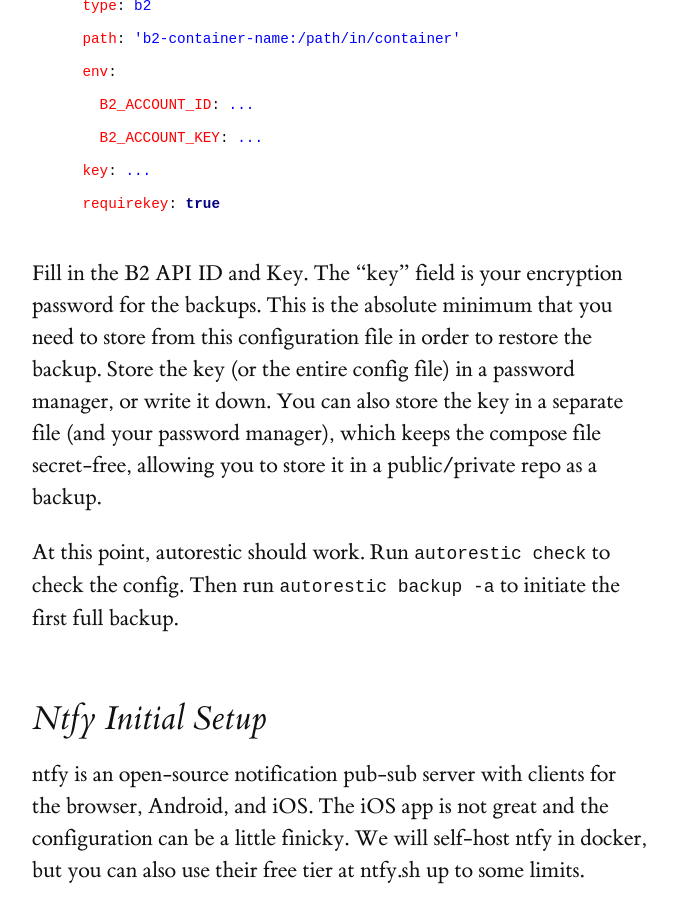
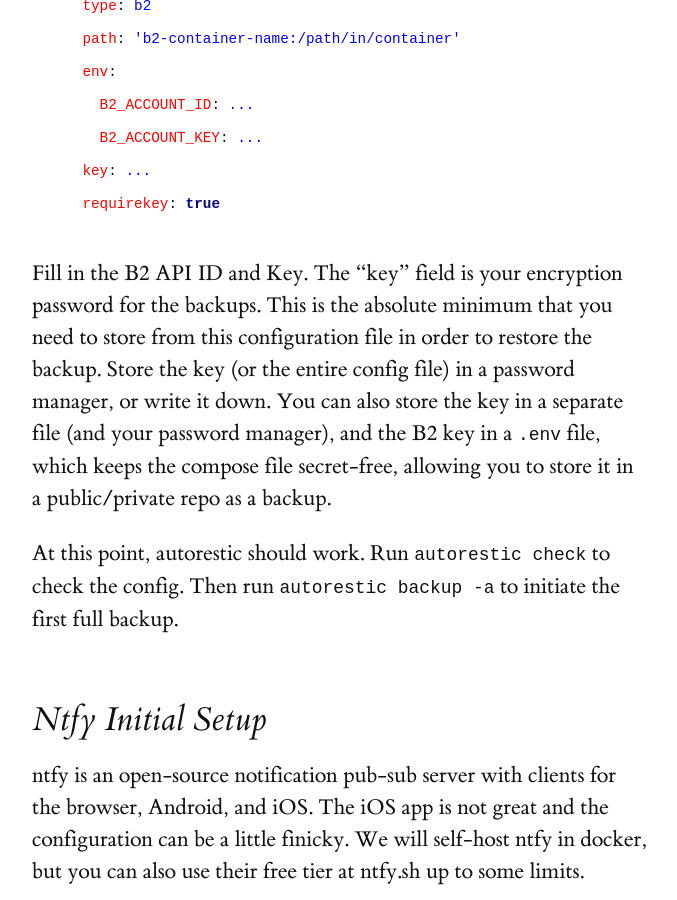
Before and after one commit to christopherdoyle/christopherdoyle.github.io, a Jekyll site: the page built from _posts/2024-09-01-automated-backups.md, in a window 1280 px wide and 900 px high, scrolled down 1736 px. Shown: the whole window, without its empty margins (128-805 px from the left). Built offline with Jekyll 4.4.1, drawn with Linux system fonts in a browser that asks for light colours; our own code applies the rules of GitHub Pages for plain Markdown files; some of the changed text lies outside the part shown.

Commit message:
Snagging

```diff
--- a/_posts/2024-09-01-automated-backups.md
+++ b/_posts/2024-09-01-automated-backups.md
@@ -47,7 +47,7 @@
 The "key" field is your encryption password for the backups.
 This is the absolute minimum that you need to store from this configuration file in order to restore the backup.
 Store the key (or the entire config file) in a password manager, or write it down.
-You can also store the key in a separate file (and your password manager), which keeps the compose file secret-free, allowing you to store it in a public/private repo as a backup.
+You can also store the key in a separate file (and your password manager), and the B2 key in a `.env` file, which keeps the compose file secret-free, allowing you to store it in a public/private repo as a backup.
 
 At this point, autorestic should work.
 Run `autorestic check` to check the config.
```
Also changed, not shown: other parts of _posts/2024-09-01-automated-backups.md (+1 -1 lines).
